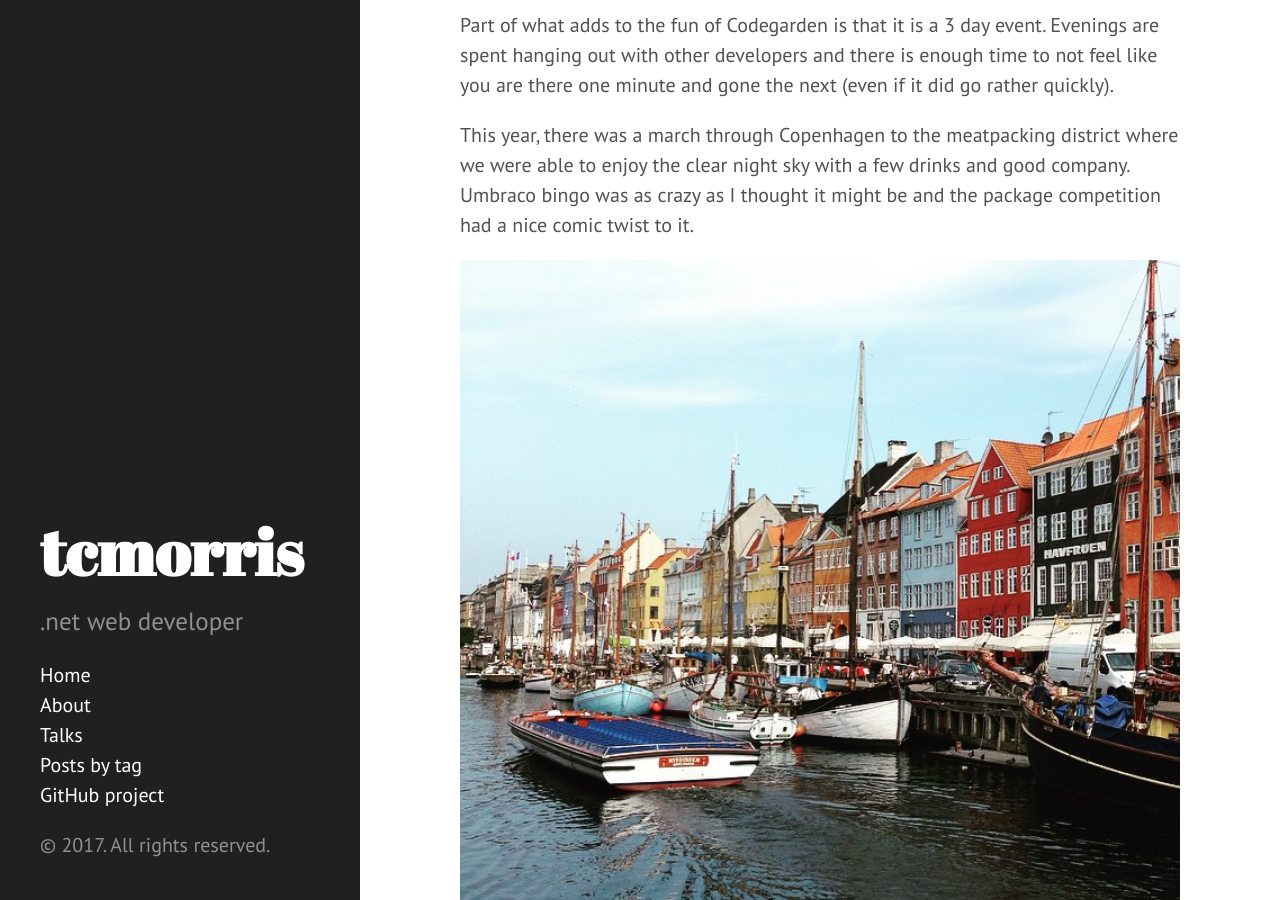
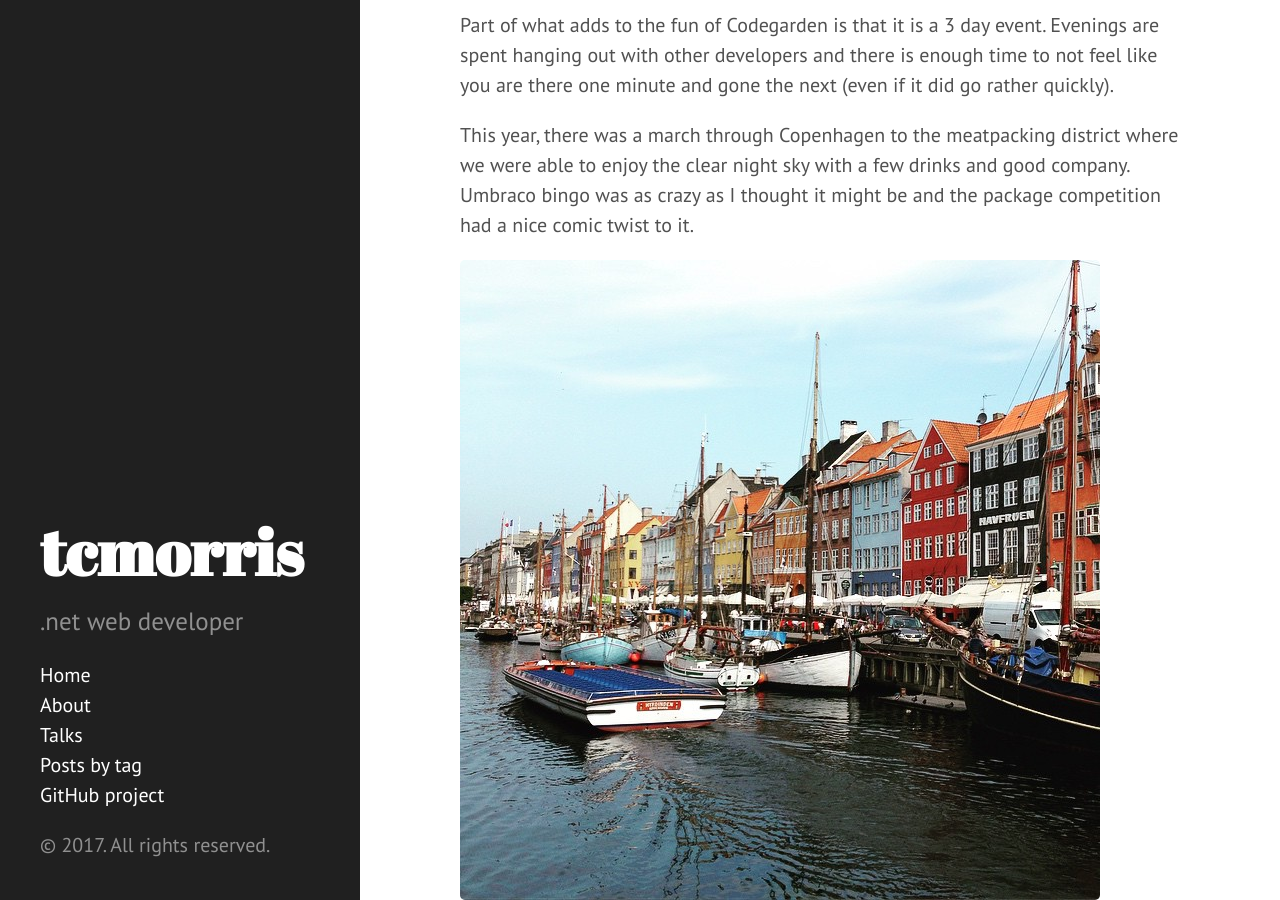
Before and after one commit to tcmorris/tcmorris.github.io, a Jekyll site: the page built from _posts/2015-06-19-codegarden15-review.md, in a window 1280 px wide and 900 px high, scrolled down 1344 px. Built offline with Jekyll 4.4.1, drawn with Linux system fonts in a browser that asks for light colours; comment, search, counter and statistics services are not loaded.

Commit message:
Post amends

```diff
--- a/_posts/2015-06-19-codegarden15-review.md
+++ b/_posts/2015-06-19-codegarden15-review.md
@@ -33,7 +33,7 @@
 
 This year, there was a march through Copenhagen to the meatpacking district where we were able to enjoy the clear night sky with a few drinks and good company. Umbraco bingo was as crazy as I thought it might be and the package competition had a nice comic twist to it.
 
-<img src="/public/images/nyhavn_copenhagen.jpg" title="Nyhavn" width="100%" />
+![Nyhavn](/public/images/nyhavn_copenhagen.jpg)
 
 ### Until next year
 
--- a/_scss/partials/_poole.scss
+++ b/_scss/partials/_poole.scss
@@ -202,6 +202,7 @@
   display: block;
   margin: 0 0 1rem;
   border-radius: 5px;
+  max-width: 100%;
 }
 
 /* Tables */
```
Also changed, not shown: _posts/2017-05-31-getting-started-with-docker.md (+4 -2 lines).
